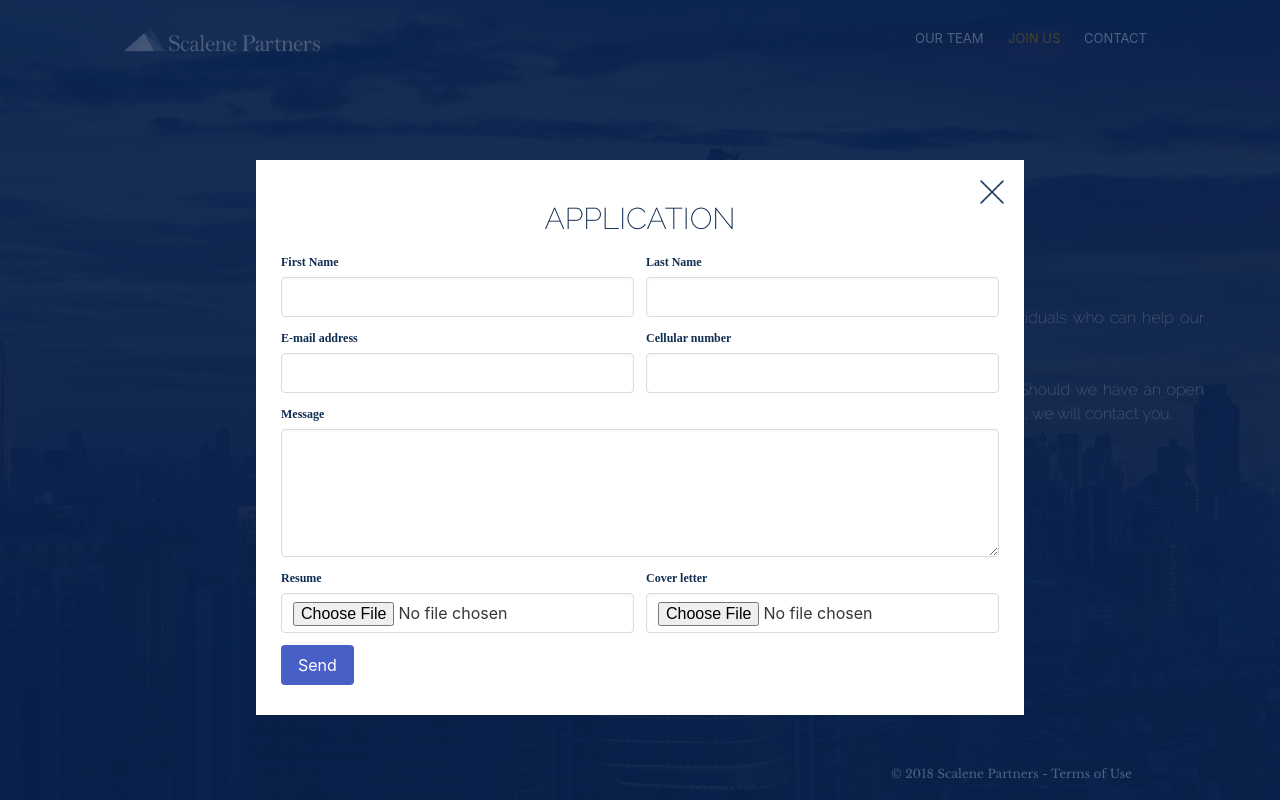
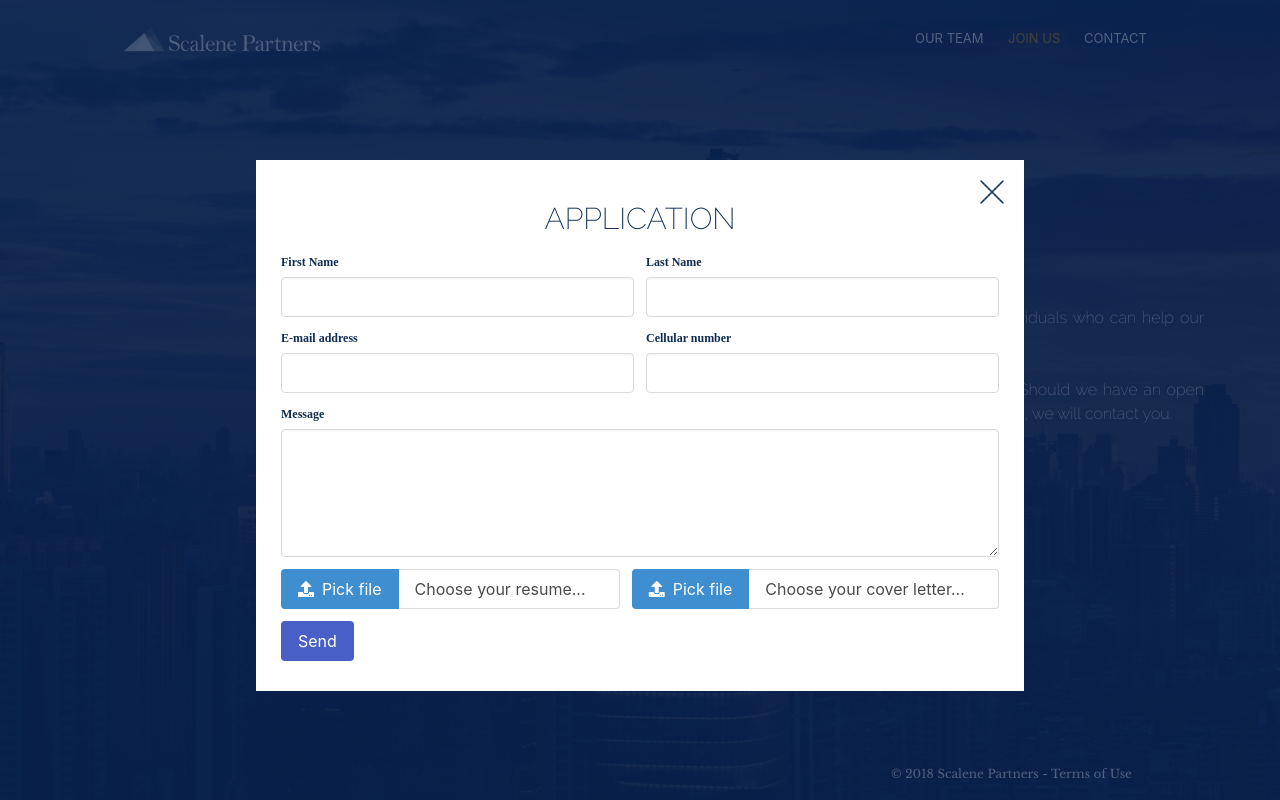
Before and after one commit to umutsevinc/umutsevinc.github.io, a PHP site: page /join_us.php in a window 1280 px wide, after a click on "Apply now". Run offline with PHP 8.4, Linux system fonts and the light colour scheme; data that the repository does not hold is empty; some libraries are stand-ins or nearby versions; some web fonts are replaced.

Commit message:
changed native file inputs to bulma inputs

```diff
--- a/join_us.php
+++ b/join_us.php
@@ -167,7 +167,7 @@ function IsInjected($str)
     <meta name="viewport" content="width=device-width, initial-scale=1" />
     <meta name="description" content="Scalene Partners | Fundraising advisory" />
     <title>Scalene Partners | Join Us</title>
-    <link rel="stylesheet" href="https://maxcdn.bootstrapcdn.com/font-awesome/4.7.0/css/font-awesome.min.css">
+		<link rel="stylesheet" href="https://use.fontawesome.com/releases/v5.5.0/css/all.css" integrity="sha384-B4dIYHKNBt8Bc12p+WXckhzcICo0wtJAoU8YZTY5qE0Id1GSseTk6S+L3BlXeVIU" crossorigin="anonymous">
     <link rel="stylesheet" href="https://cdnjs.cloudflare.com/ajax/libs/bulma/0.6.0/css/bulma.min.css">
     <link rel="stylesheet" href="./CSS/app.css">
     <link rel="stylesheet" href="./CSS/hover/hover.css">
@@ -348,22 +348,44 @@ function IsInjected($str)
 
                                         <div class="field is-horizontal">
                                             <div class="field-body">
-                                                <div class="field">
-                                                    <label class="label">Resume</label>
-                                                    <p class="control is-expanded has-icons-left">
-                                                        <div class="control">
-                                                            <input class="input" type="file" name="resume">
-                                                        </div>
-                                                    </p>
-                                                </div>
-                                                <div class="field">
-                                                    <label class="label">Cover letter</label>
-                                                    <p class="control is-expanded has-icons-left has-icons-right">
-                                                        <div class="control">
-                                                            <input class="input" type="file" name="cover_letter">
-                                                        </div>
-                                                    </p>
-                                                </div>
+
+																							<div class="field is-fullwidth">
+																								<div class="file is-info has-name is-fullwidth">
+																									<label class="file-label is-fullwidth">
+																										<input id="resume-upload" class="file-input" type="file" name="resume">
+																										<span class="file-cta">
+																											<span class="file-icon">
+																												<i class="fas fa-upload"></i>
+																											</span>
+																											<span class="file-label is-fullwidth">
+																												Pick file
+																											</span>
+																										</span>
+																										<span id="resume-name" class="file-name">
+																											Choose your resume...
+																										</span>
+																									</label>
+																								</div>
+																							</div>
+
+																							<div class="field is-fullwidth">
+																								<div class="file is-info has-name is-fullwidth">
+																									<label class="file-label is-fullwidth">
+																										<input id="cover-letter-upload" class="file-input" type="file" name="cover_letter">
+																										<span class="file-cta">
+																											<span class="file-icon">
+																												<i class="fas fa-upload"></i>
+																											</span>
+																											<span class="file-label is-fullwidth">
+																												Pick file
+																											</span>
+																										</span>
+																										<span id="cover-letter-name"class="file-name">
+																											Choose your cover letter...
+																										</span>
+																									</label>
+																								</div>
+																							</div>
                                             </div>
                                         </div>
 
@@ -391,6 +413,14 @@ function IsInjected($str)
                                             $(this).parent().addClass('is-hidden');
                                             return false;
                                         });
+																				$('#resume-upload').change(function() {
+																					var filename = $('#resume-upload')[0].files[0].name;
+																					document.getElementById('resume-name').innerHTML = filename;
+																				});
+																				$('#cover-letter-upload').change(function() {
+																					var filename = $('#cover-letter-upload')[0].files[0].name;
+																					document.getElementById('cover-letter-name').innerHTML = filename;
+																				});
                                     </script>
                                 </div>
                             </div>
```
